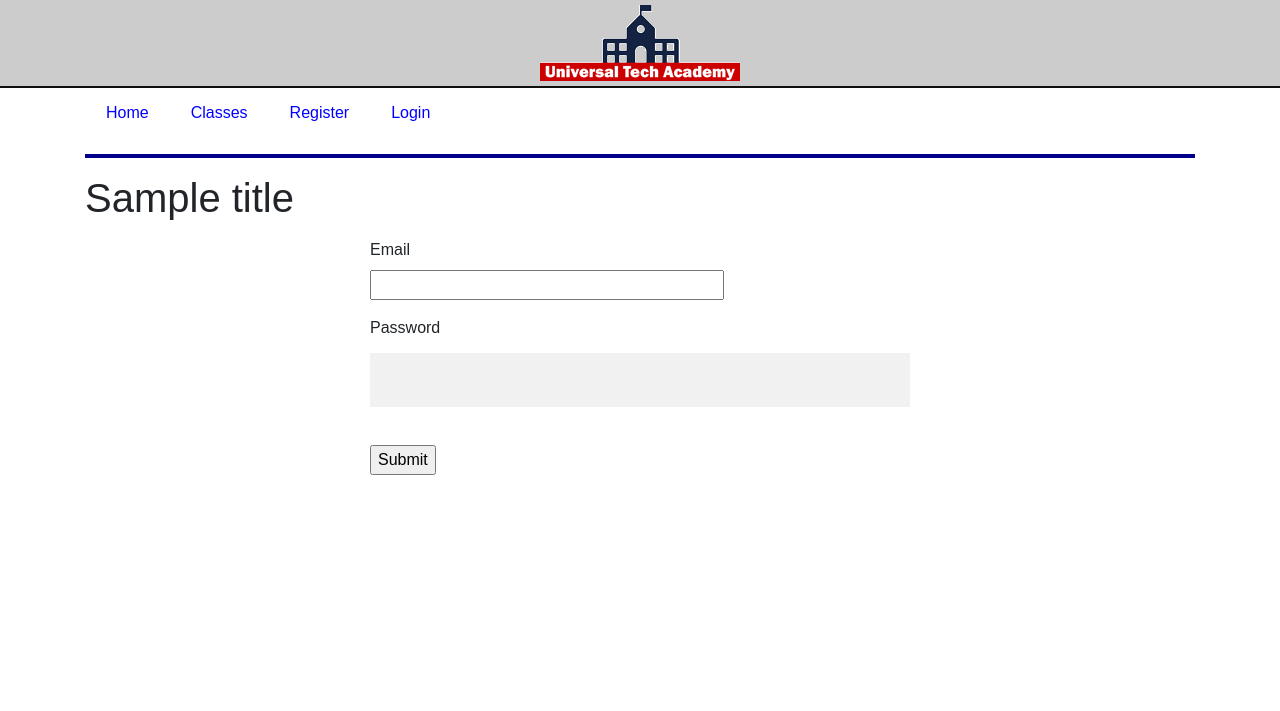
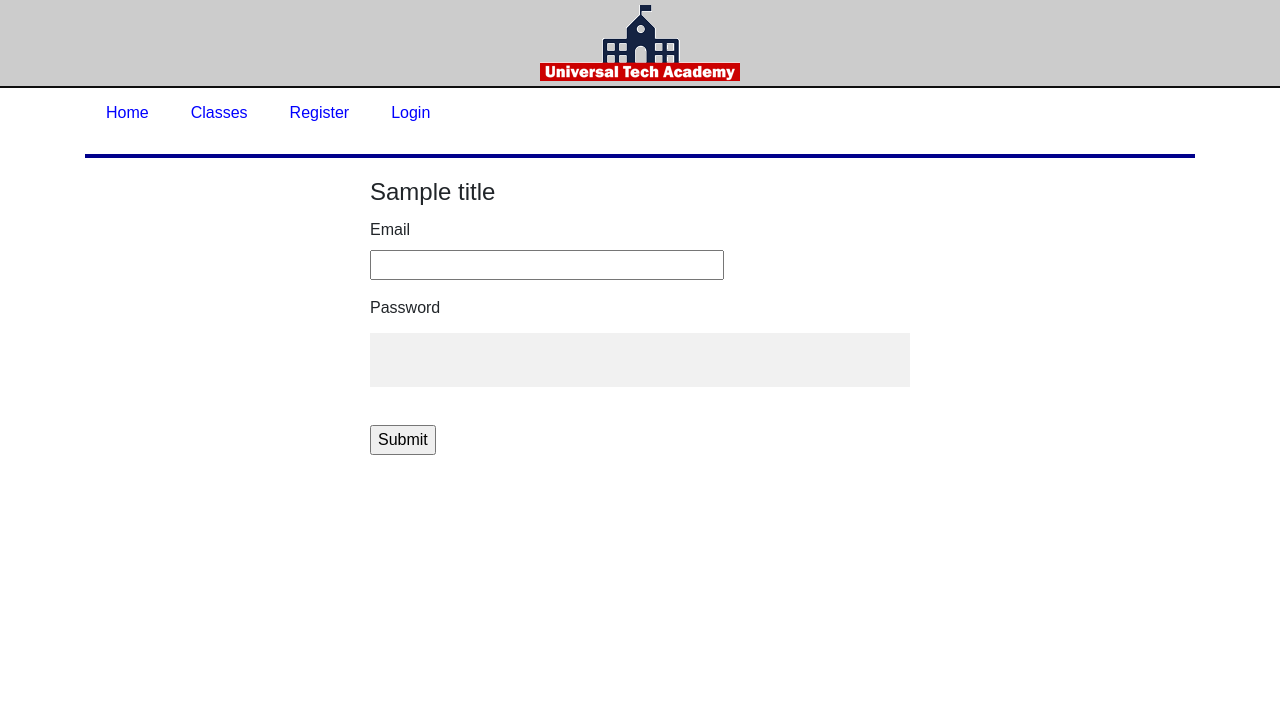
Before and after one commit to SamboHassan/enrollment-app, a Python web app: template application/templates/login.html in a window 1280 px wide. Shown: the top 711 px of the page. Run offline with Jinja, Linux system fonts and the light colour scheme; the template is opened without the code that fills it: most values are stand-ins (such as "Sample title", 1, 10 or a date in 2020); form fields are guessed from the names that the template uses; some libraries are stand-ins or nearby versions.

```diff
--- a/application/templates/login.html
+++ b/application/templates/login.html
@@ -1,12 +1,12 @@
     {% extends "layout.html" %}
 
     {% block content %}
-    <h1>{{title}}</h1>
 
     <div class="row">
         <div class="col-md-6 offset-md-3">
-            <h3></h3>
             <form name="login" action="" method="post" novalidate>
+                <fieldset class="form-group">
+                    <legend>{{title}}</legend>
                     {{ form.hidden_tag() }}
 
                     <p>
@@ -27,7 +27,7 @@
                     <p>
                         {{ form.submit() }}
                     </p>
-
+                </fieldset>
             </form>
         </div>
     </div>
```
Lines whose indentation alone changed are shown as unchanged.
